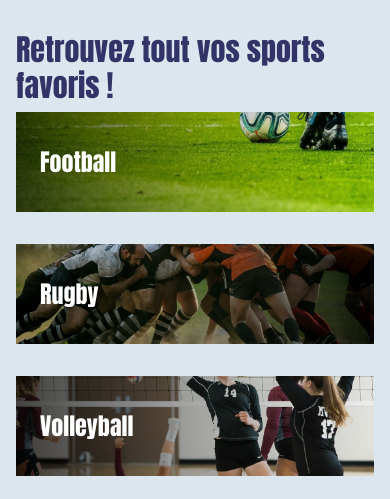
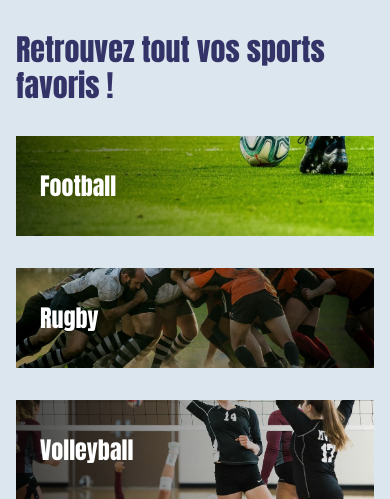
Before and after one commit to Vincent-Antoine/BordeauxSportsActu, a Symfony app: template templates/sports/index.html.twig in a window 390 px wide. Shown: the part 96-595 px from the top of the page. Run offline with Twig, Linux system fonts and the light colour scheme; the template is opened without the code that fills it, so the values that code supplies are empty; style sheets or scripts are compiled from the project's sources; some libraries are stand-ins or nearby versions.

Commit message:
ajout h1

```diff
--- a/templates/sports/index.html.twig
+++ b/templates/sports/index.html.twig
@@ -19,7 +19,7 @@
         background-repeat: no-repeat;
     }
 </style>
-        <h1 class="text-3xl sm:text-4xl md:text-5xl text-primary-blue font-title pb-2">Retrouvez tout vos sports favoris !</h1>
+        <h1 class="text-3xl sm:text-4xl md:text-5xl text-primary-blue font-title mb-8">Retrouvez tout vos sports favoris !</h1>
 
 {% for sport in sports %}
     <a
```
